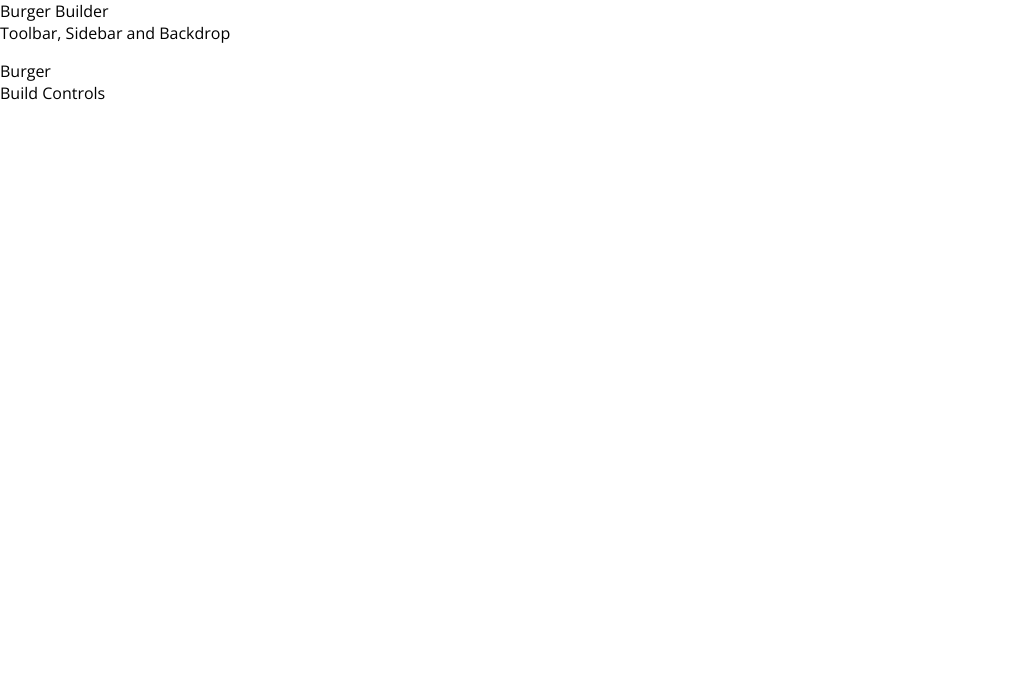
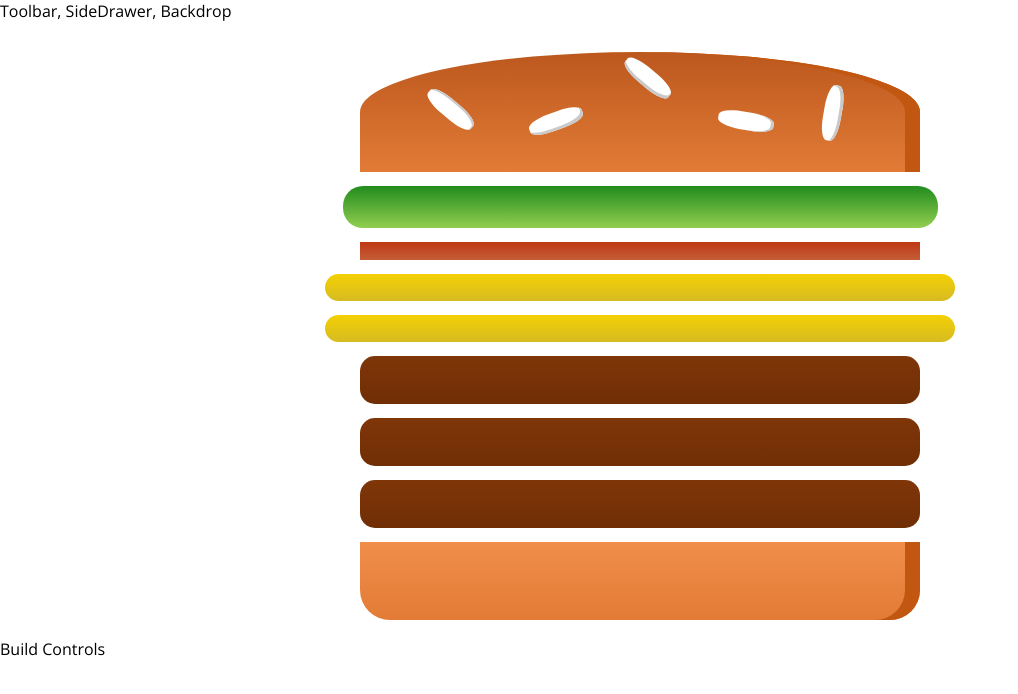
Before and after one commit to Tanvir-rahman/react-burger, a React app: page / in a window 1280 px wide. Shown: the top 694 px of the page, without its empty margins (0-1018 px from the left). Built offline with nearby package versions, Linux system fonts and the light colour scheme.

Commit message:
Ingredient with state

```diff
--- a/src/App.js
+++ b/src/App.js
@@ -4,14 +4,12 @@
 import BurgerBuilder from './containers/BurgerBuilder/BurgerBuilder';
 
 class App extends Component {
-  render() {
+  render () {
     return (
       <div>
-          Burger Builder
-
-          <Layout>
-            <BurgerBuilder/>
-          </Layout>
+        <Layout>
+          <BurgerBuilder />
+        </Layout>
       </div>
     );
   }
--- /dev/null
+++ b/src/components/Burger/Burger.css
@@ -0,0 +1,30 @@
+.Burger {
+  width: 100%;
+  margin: auto;
+  height: 250px;
+  overflow: scroll;
+  text-align: center;
+  font-weight: bold;
+  font-size: 1.2rem;
+}
+
+@media (min-width: 500px) and (min-height: 400px) {
+  .Burger {
+      width: 350px;
+      height: 300px;
+  }
+}
+
+@media (min-width: 500px) and (min-height: 401px) {
+  .Burger {
+      width: 450px;
+      height: 400px;
+  }
+}
+
+@media (min-width: 1000px) and (min-height: 700px) {
+  .Burger {
+      width: 700px;
+      height: 600px;
+  }
+}
--- a/src/components/Burger/Burger.js
+++ b/src/components/Burger/Burger.js
@@ -0,0 +1,28 @@
+import React from 'react';
+
+import classes from './Burger.css';
+import BurgerIngredient from './BurgerIngredient/BurgerIngredient';
+
+const burger = ( props ) => {
+    let transformedIngredients = Object.keys( props.ingredients )
+        .map( igKey => {
+            return [...Array( props.ingredients[igKey] )].map( ( _, i ) => {
+                return <BurgerIngredient key={igKey + i} type={igKey} />;
+            } );
+        } )
+        .reduce((arr, el) => {
+            return arr.concat(el)
+        }, []);
+    if (transformedIngredients.length === 0) {
+        transformedIngredients = <p>Please start adding ingredients!</p>;
+    }
+    return (
+        <div className={classes.Burger}>
+            <BurgerIngredient type="bread-top" />
+            {transformedIngredients}
+            <BurgerIngredient type="bread-bottom" />
+        </div>
+    );
+};
+
+export default burger;
--- a/src/components/Burger/BurgerIngredient/BurgerIngredient.js
+++ b/src/components/Burger/BurgerIngredient/BurgerIngredient.js
@@ -1,4 +1,4 @@
-import React from 'react';
+import React, { Component } from 'react';
 import PropTypes from 'prop-types';
 
 import classes from './BurgerIngredient.css';
@@ -7,38 +7,37 @@
     render () {
         let ingredient = null;
 
-    switch (this.props.type) {
-      case ('bread-botom'):
-        ingredient = <div className="classes.BreadBottom"></div>;
+        switch ( this.props.type ) {
+            case ( 'bread-bottom' ):
+                ingredient = <div className={classes.BreadBottom}></div>;
                 break;
-      case ('bread-top'):
+            case ( 'bread-top' ):
                 ingredient = (
-          <div className="classes.BreadTp">
+                    <div className={classes.BreadTop}>
                         <div className={classes.Seeds1}></div>
                         <div className={classes.Seeds2}></div>
                     </div>
                 );
                 break;
-      case ('meat'):
-        ingredient = <div className="classes.Meat"></div>
+            case ( 'meat' ):
+                ingredient = <div className={classes.Meat}></div>;
                 break;
-      case ('cheese'):
-        ingredient = <div className="classes.Cheese"></div>
+            case ( 'cheese' ):
+                ingredient = <div className={classes.Cheese}></div>;
                 break;
-      case ('salad'):
-        ingredient = <div className="classes.Salad"></div>
+            case ( 'bacon' ):
+                ingredient = <div className={classes.Bacon}></div>;
                 break;
-      case ('bacon'):
-        ingredient = <div className="classes.Bacon"></div>
+            case ( 'salad' ):
+                ingredient = <div className={classes.Salad}></div>;
                 break;
-
             default:
                 ingredient = null;
         }
 
         return ingredient;
     }
-};
+}
 
 BurgerIngredient.propTypes = {
     type: PropTypes.string.isRequired
--- a/src/components/Layout/Layout.js
+++ b/src/components/Layout/Layout.js
@@ -4,12 +4,12 @@
 import classes from './Layout.css';
 
 const layout = ( props ) => (
-  <Aux>
-    <div>Toolbar, Sidebar and Backdrop</div>
-    <main className={classes.Content}>
-      {props.children}
-    </main>
-  </Aux>
+    <Aux>
+        <div>Toolbar, SideDrawer, Backdrop</div>
+        <main className={classes.Content}>
+            {props.children}
+        </main>
+    </Aux>
 );
 
 export default layout;
--- a/src/containers/BurgerBuilder/BurgerBuilder.js
+++ b/src/containers/BurgerBuilder/BurgerBuilder.js
@@ -1,16 +1,30 @@
 import React, { Component } from 'react';
 
 import Aux from '../../hoc/_Aux';
+import Burger from '../../components/Burger/Burger';
 
 class BurgerBuilder extends Component {
-  render() {
-    return(
-      <Aux>
-        <div>Burger</div>
-        <div>Build Controls</div>
-      </Aux>
-    );
-  }
+    // constructor(props) {
+    //     super(props);
+    //     this.state = {...}
+    // }
+    state = {
+        ingredients: {
+            salad: 1,
+            bacon: 1,
+            cheese: 2,
+            meat: 3
+        }
+    }
+
+    render () {
+        return (
+            <Aux>
+                <Burger ingredients={this.state.ingredients} />
+                <div>Build Controls</div>
+            </Aux>
+        );
+    }
 }
 
 export default BurgerBuilder;
```
Lines whose indentation alone changed are shown as unchanged.
